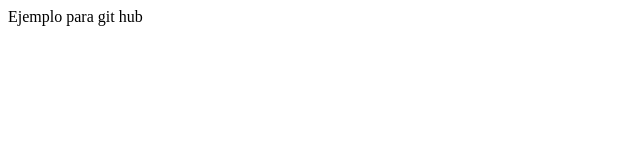
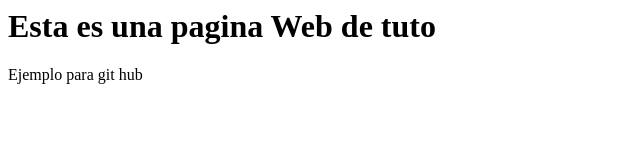
Before and after one commit to Karlox837/tutorCafeP, a plain HTML site: page index.html in a window 1280 px wide. Shown: the whole page, without its empty margins (0-640 px from the left). Drawn offline with Linux system fonts and the light colour scheme.

Commit message:
se agregaron estilos

```diff
--- /dev/null
+++ b/css/styles.css
@@ -0,0 +1,7 @@
+body{
+    background-color:green;
+    color:red;
+}
+h1{
+    color:blue;
+}
--- a/index.html
+++ b/index.html
@@ -1,8 +1,10 @@
 <html>
     <head>
         <title>Git Hub</title>
+        <link rel="styleshee" href="./css/styles.css" >
     </head>
     <body>
-        Ejemplo para git hub
+        <h1>Esta es una pagina Web de tuto</h1>
+        <p>Ejemplo para git hub</p>
     </body>
 </html>
```
